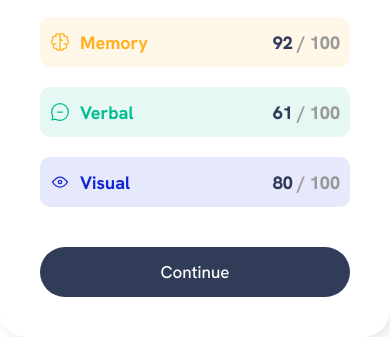
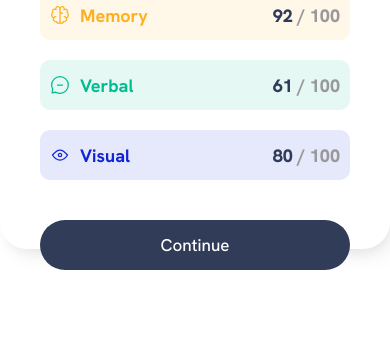
Before and after one commit to AmrMohammed5005/challenge_3_frontend_mentor, a plain HTML site: page index.html in a window 390 px wide. Shown: the part 595-932 px from the top of the page. After the commit the page ends 865 px from the top, so only its background shows below. Drawn offline with Linux system fonts and the light colour scheme; a web font is replaced by a local one.

Commit message:
style.css

```diff
--- a/style.css
+++ b/style.css
@@ -13,7 +13,7 @@
 }
 .box {
   width: 60%;
-  height: 50vh;
+  height: 50dvh;
   border-radius: 27px;
   box-shadow:rgba(0, 0, 0, 0.1) 9px 7px 25px -5px, rgba(0, 0, 0, 0.04) 0px 10px 10px -5px;
   display: flex;
@@ -160,7 +160,7 @@ p {
 }
 @media (max-width: 767px) {
   .box {
-    height: 100%;
+    height: 100dvh;
     width: 100%;
     flex-direction: column;
     flex-wrap: wrap;
```
